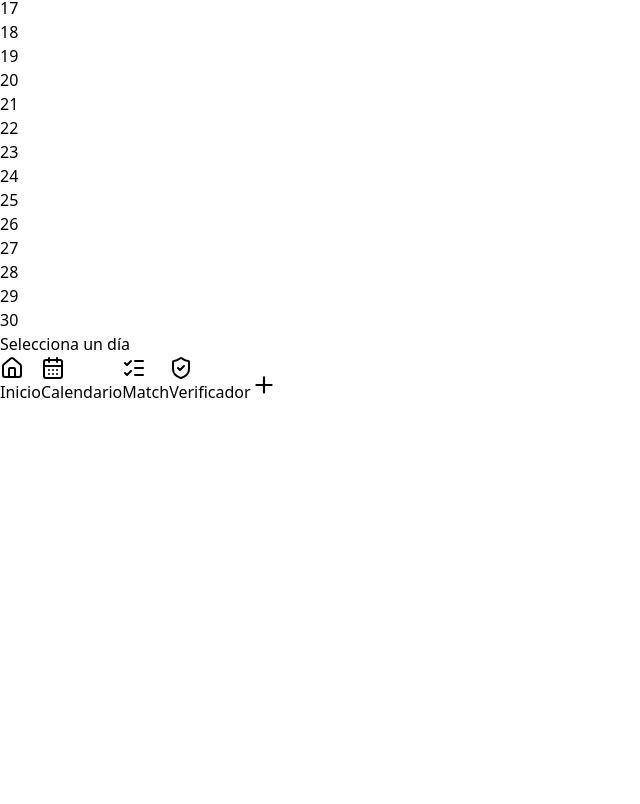
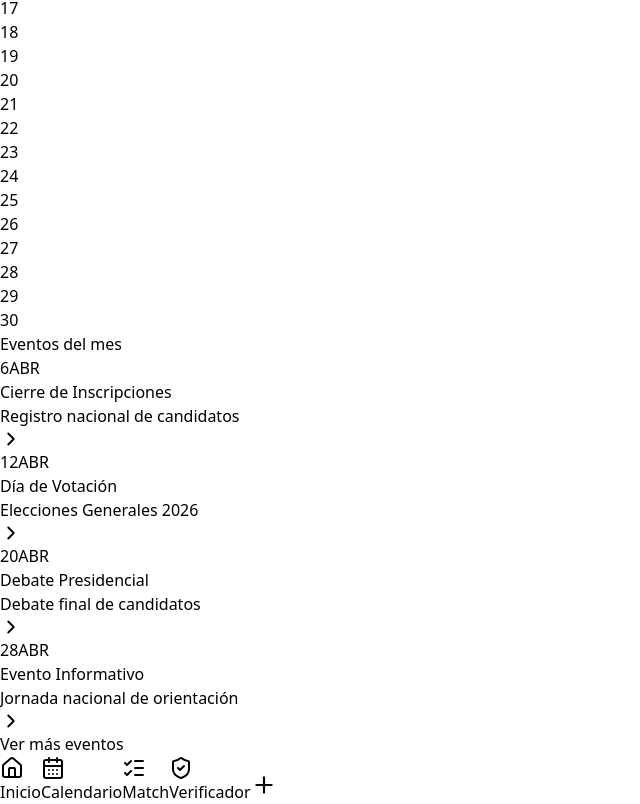
Before and after one commit to Is-Alejandro/verivoto, a React (Vite) app: page /calendar in a window 1280 px wide. Shown: the part 1030-1834 px from the top of the page, without its empty margins (0-640 px from the left). Before the commit the page ends 1434 px from the top, so only its background shows below. Built offline with nearby package versions, Linux system fonts and the light colour scheme.

Commit message:
agregar acordeón en lista de eventos con descripción desplegable y soporte para un único evento abierto

```diff
--- a/src/features/calendar/components/MonthEventItem.tsx
+++ b/src/features/calendar/components/MonthEventItem.tsx
@@ -1,4 +1,4 @@
-import { ChevronRight } from "lucide-react";
+import { ChevronRight, ChevronDown } from "lucide-react";
 
 interface MonthEventItemProps {
   day: number;
@@ -6,6 +6,8 @@ interface MonthEventItemProps {
   title: string;
   subtitle: string;
   color: string;
+  isOpen: boolean;
+  onToggle: () => void;
 }
 
 export default function MonthEventItem({
@@ -13,20 +15,32 @@ export default function MonthEventItem({
   month,
   title,
   subtitle,
-  color
+  color,
+  isOpen,
+  onToggle
 }: MonthEventItemProps) {
   return (
-    <div className="flex items-center gap-4 p-4 bg-white rounded-2xl shadow-sm active:scale-[0.98] transition">
+    <div className="bg-white rounded-2xl shadow-sm">
 
+      {/* HEADER DEL ITEM (clickeable) */}
+      <div
+        className="
+          flex items-center gap-4 p-4
+          active:scale-[0.98] transition cursor-pointer
+        "
+        onClick={onToggle}
+      >
         {/* FECHA */}
         <div className="flex flex-col items-center justify-center">
-        <div className={`w-12 h-12 rounded-xl flex flex-col items-center justify-center text-white font-bold ${color}`}>
+          <div
+            className={`w-12 h-12 rounded-xl flex flex-col items-center justify-center text-white font-bold ${color}`}
+          >
             <span className="text-[18px] leading-none">{day}</span>
             <span className="text-[11px] uppercase tracking-wide">{month}</span>
           </div>
         </div>
 
-      {/* TEXTO */}
+        {/* TEXTOS */}
         <div className="flex-1">
           <h3 className="text-[16px] font-semibold text-neutral-900 leading-tight">
             {title}
@@ -34,8 +48,22 @@ export default function MonthEventItem({
           <p className="text-sm text-neutral-500 mt-1">{subtitle}</p>
         </div>
 
-      {/* ICONO */}
+        {/* ÍCONO */}
+        {isOpen ? (
+          <ChevronDown size={22} className="text-neutral-400" />
+        ) : (
           <ChevronRight size={22} className="text-neutral-400" />
+        )}
+      </div>
+
+      {/* DESCRIPCIÓN (acordeón) */}
+      {isOpen && (
+        <div className="px-4 pb-4 text-sm text-neutral-600">
+          📌 <strong>{title}</strong><br />
+          • Lugar: Plaza Central<br />
+          • Hora: 5:00 PM
+        </div>
+      )}
     </div>
   );
 }
--- a/src/features/calendar/components/MonthEventList.tsx
+++ b/src/features/calendar/components/MonthEventList.tsx
@@ -1,3 +1,4 @@
+import { useState } from "react";
 import MonthEventItem from "./MonthEventItem";
 import { eventsData } from "../../../data/eventsData";
 
@@ -5,34 +6,37 @@ interface MonthEventsListProps {
   selectedDate: string | null;
 }
 
+export default function MonthEventsList({ selectedDate }: MonthEventsListProps) {
+  // Evento abierto (solo uno a la vez)
+  const [openEventId, setOpenEventId] = useState<number | null>(null);
 
-export default function MonthEventsList({ selectedDate }: MonthEventsListProps) {
+  // Eventos del mes
+  const monthEvents = eventsData.filter(ev => ev.date.startsWith("2026-04"));
 
-
-    // Si no hay día seleccionado, no mostramos nada (queda limpio)
-    const filtered =
-        selectedDate
-            ? eventsData.filter(ev => ev.date === selectedDate)
-            : [];
+  // Si hay fecha seleccionada → filtrar por el día
+  const filteredEvents = selectedDate
+    ? monthEvents.filter(ev => ev.date === selectedDate)
+    : monthEvents;
 
   return (
     <div className="mt-8 mb-20">
       <h2 className="text-lg font-semibold text-neutral-800 mb-3">
-                {selectedDate ? "Eventos del día" : "Selecciona un día"}
+        {selectedDate ? "Eventos del día" : "Eventos del mes"}
       </h2>
 
       <div className="flex flex-col gap-3">
 
-                {/* No hay eventos */}
-                {selectedDate && filtered.length === 0 && (
+        {/* Si hay día seleccionado pero no eventos */}
+        {selectedDate && filteredEvents.length === 0 && (
           <p className="text-neutral-500 text-sm italic">
             No hay eventos este día.
           </p>
         )}
 
-                {/* Sí hay eventos */}
-                {filtered.map((event) => {
+        {/* Renderizar eventos */}
+        {filteredEvents.map(event => {
           const day = Number(event.date.split("-")[2]);
+
           return (
             <MonthEventItem
               key={event.id}
@@ -41,11 +45,26 @@ export default function MonthEventsList({ selectedDate }: MonthEventsListProps)
               title={event.title}
               subtitle={event.subtitle}
               color={event.color}
+              isOpen={openEventId === event.id}
+              onToggle={() =>
+                setOpenEventId(prev => (prev === event.id ? null : event.id))
+              }
             />
           );
         })}
       </div>
 
+      {/* Botón solo si NO hay día seleccionado */}
+      {!selectedDate && (
+        <button
+          className="
+            w-full mt-4 py-3 text-blue-600 font-medium
+            bg-blue-50 rounded-xl active:scale-95 transition
+          "
+        >
+          Ver más eventos
+        </button>
+      )}
     </div>
   );
 }
```
Lines whose indentation alone changed are shown as unchanged.
